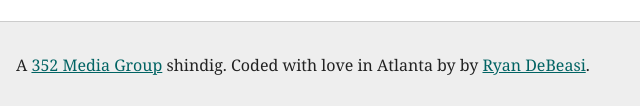
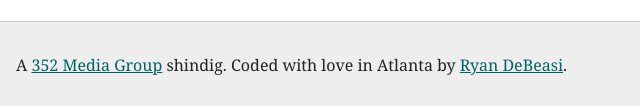
Before and after one commit to 352Media/flexMenu, a plain HTML site: page demo.html in a window 1280 px wide. Shown: the part 899-1005 px from the top of the page, 0-640 px from the left. Drawn offline with nearby package versions, Linux system fonts and the light colour scheme.

Commit message:
Fixed typo.

```diff
--- a/demo.html
+++ b/demo.html
@@ -62,7 +62,7 @@ function resizeFunctions() {
 	</div>
 
 	<div class="footer">
-		<p>A <a href="http://www.352media.com/">352 Media Group</a> shindig. Coded with love in Atlanta by by <a href="http://www.ryandebeasi.com/">Ryan DeBeasi</a>.
+		<p>A <a href="http://www.352media.com/">352 Media Group</a> shindig. Coded with love in Atlanta by <a href="http://www.ryandebeasi.com/">Ryan DeBeasi</a>.
 		</p>
 	</div>
 
```
